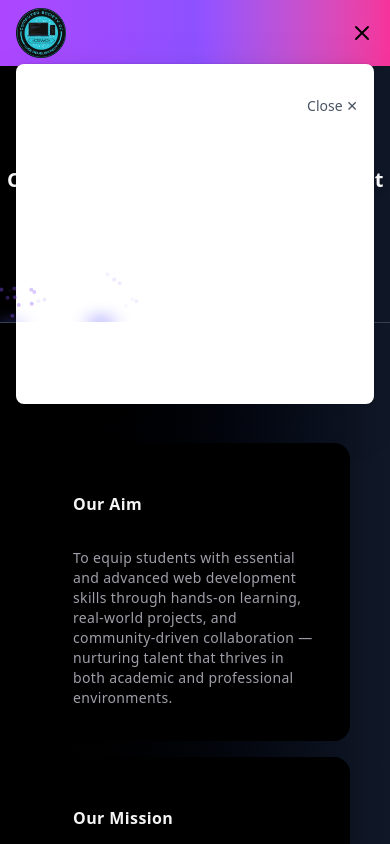
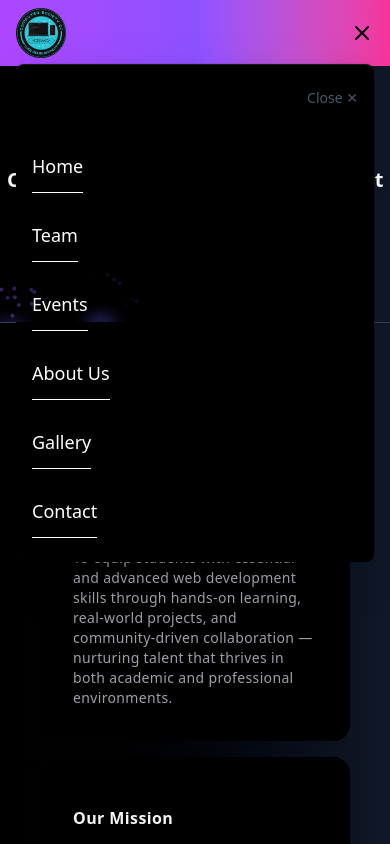
Before and after one commit to Anshika9gaur/cswd, a Next.js app: page / in a window 390 px wide. Both pictures are taken after a click on the icon 362 px from the left and 33 px from the top of the page. Shown: the top 844 px of the page. Built offline with nearby package versions, Linux system fonts and the light colour scheme.

Commit message:
fix mobile navbar

```diff
--- a/components/navbar.tsx
+++ b/components/navbar.tsx
@@ -45,15 +45,16 @@ export function NavbarDemo() {
           <MobileNavMenu
             isOpen={isMobileMenuOpen}
             onClose={() => setIsMobileMenuOpen(false)}
+            className="bg-black text-white px-4 py-6"
           >
             {navItems.map((item, idx) => (
               <a
                 key={`mobile-link-${idx}`}
                 href={item.link}
                 onClick={() => setIsMobileMenuOpen(false)}
-                className="relative text-white"
+                className="block text-lg py-3 border-b border-white"
               >
-                <span className="block">{item.name}</span>
+                {item.name}
               </a>
             ))}
           </MobileNavMenu>
```
